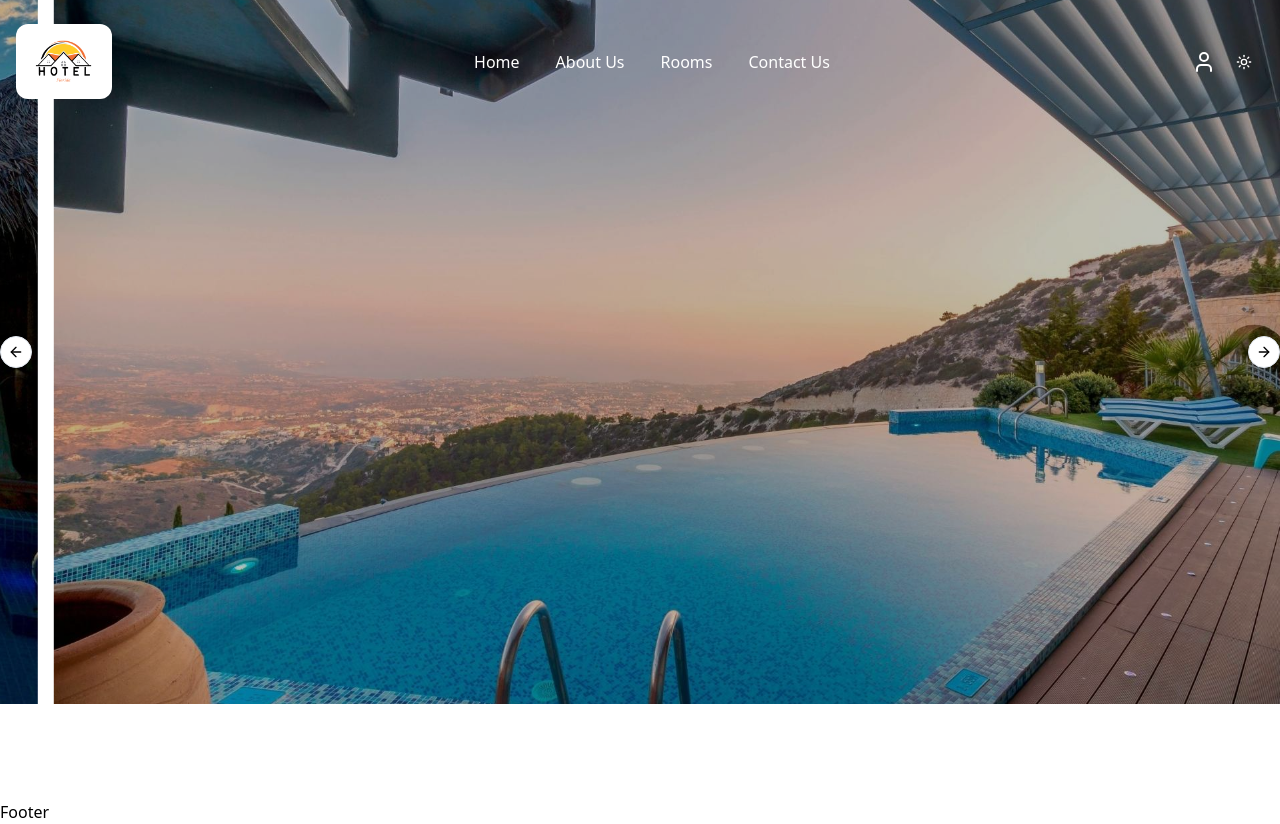
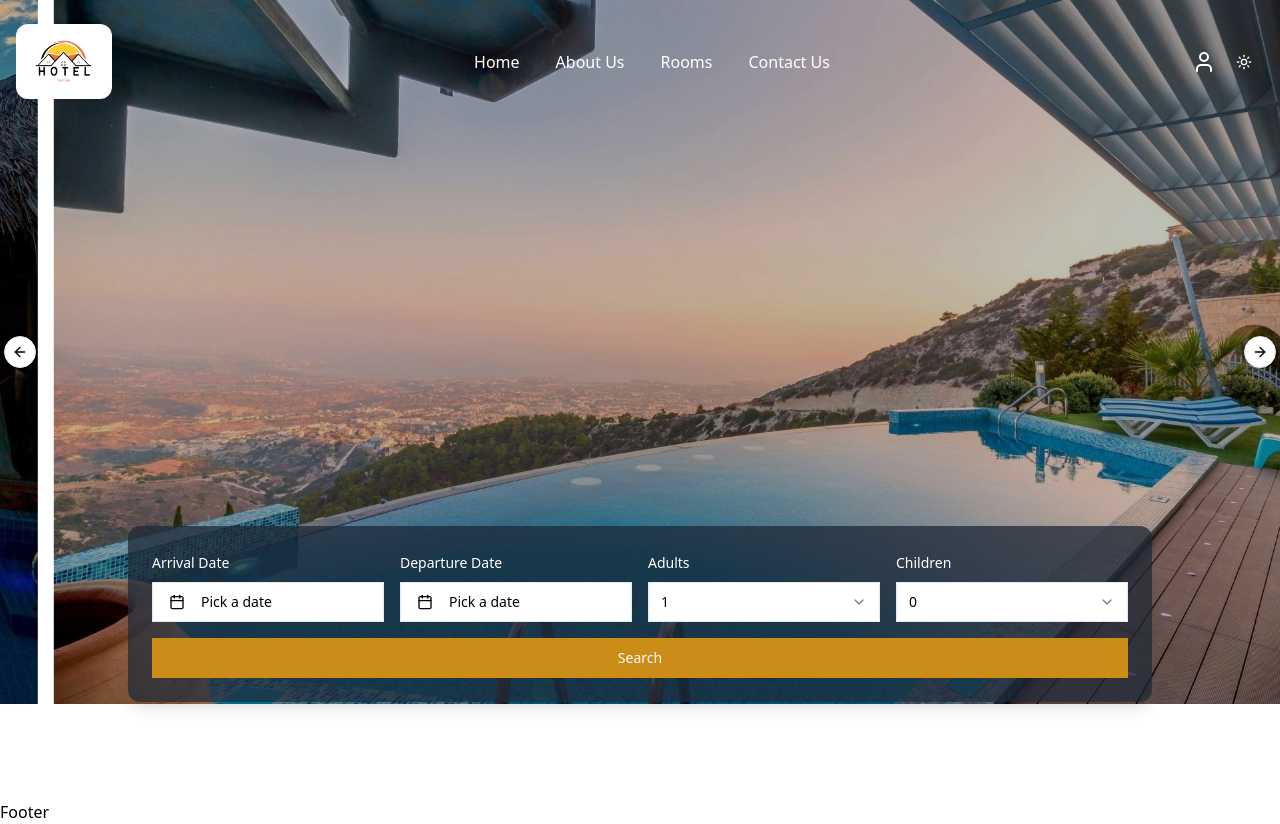
Before and after one commit to hakan-gul/hotel-booking, a Next.js app: page / in a window 1280 px wide. Built offline with nearby package versions, Linux system fonts and the light colour scheme.

Commit message:
Hero-form-added

```diff
--- a/app/(routes)/_components/Hero.tsx
+++ b/app/(routes)/_components/Hero.tsx
@@ -12,6 +12,7 @@ import {
 import { SliderImage } from '@/constans'
 import Image from 'next/image'
 import ImageWaves from '@/components/ImageWaves'
+import HeroForm from './HeroForm'
 
 
 const Hero = () => {
@@ -43,10 +44,12 @@ const Hero = () => {
                     </CarouselItem>
                ))}
             </CarouselContent>
-            <CarouselPrevious className='left-0'/>
-            <CarouselNext className='right-0'/>
+            <CarouselPrevious className='left-1 top-52 md:top-1/2'/>
+            <CarouselNext className='right-1 top-52 md:top-1/2'/>
         </Carousel>
+        <HeroForm />
     </div>
+
   )
 }
 
--- /dev/null
+++ b/app/(routes)/_components/HeroForm.tsx
@@ -0,0 +1,198 @@
+"use client"
+import React from 'react'
+import { zodResolver } from "@hookform/resolvers/zod"
+import { useForm } from "react-hook-form"
+import { z } from "zod"
+import { Button } from "@/components/ui/button"
+import {
+  Form,
+  FormControl,
+  FormDescription,
+  FormField,
+  FormItem,
+  FormLabel,
+  FormMessage,
+} from "@/components/ui/form"
+import { Input } from "@/components/ui/input"
+import { format } from "date-fns"
+import { Calendar as CalendarIcon } from "lucide-react"
+
+import { cn } from "@/lib/utils"
+import { Calendar } from "@/components/ui/calendar"
+import {
+  Popover,
+  PopoverContent,
+  PopoverTrigger,
+} from "@/components/ui/popover"
+
+import {
+    Select,
+    SelectContent,
+    SelectGroup,
+    SelectItem,
+    SelectLabel,
+    SelectTrigger,
+    SelectValue,
+  } from "@/components/ui/select"
+
+
+const formSchema = z.object({
+    arrivalDate : z.date().refine((date)=> !!date, {message: 'Arrival date is required'}),
+    departureDate : z.date().refine((date)=> !!date, {message: 'Departure date is required'}),
+    adults : z.string().min(1, {message: 'Select number of adult'}),
+    children : z.string().min(0, {message: 'Select number of child'}),
+})
+
+const HeroForm = () => {
+const form = useForm<z.infer<typeof formSchema>>({
+    resolver: zodResolver(formSchema),
+    defaultValues: {
+        arrivalDate: undefined,
+        departureDate: undefined,
+        adults: '1',
+        children: '0',
+    },
+    })
+
+    function onSubmit(data: z.infer<typeof formSchema>) {
+        console.log(data)
+    }
+  return (
+    <div className='absolute -bottom-56 md:bottom-[-40px] lg:bottom-[-190px] w-full flex justify-center'>
+        <div className='mx-5 lg:mx-auto container justify-center flex'>
+            <div className='bg-gray-800 bg-opacity-75 p-6 w-full max-w-5xl shadow-lg rounded-xl'>
+            <Form {...form}>
+                <form onSubmit={form.handleSubmit(onSubmit)} className="grid grid-cols-1 md:grid-cols-4 gap-4 top">
+
+                    <FormField
+                    control={form.control}
+                    name="arrivalDate"
+                    render={({ field }) => (
+                        <FormItem>
+                        <FormLabel className='validationLabel'>Arrival Date</FormLabel>
+                        <FormControl>
+                            <Popover>
+                                <PopoverTrigger asChild>
+                                    <Button
+                                    variant={"outline"}
+                                    className={cn(
+                                        "w-full justify-start text-left font-normal",
+                                        !field.value && "text-muted-foreground"
+                                    )}
+                                    >
+                                    <CalendarIcon className="mr-2 h-4 w-4" />
+                                    {field.value ? format(field.value, "PPP") : <span>Pick a date</span>}
+                                    </Button>
+                                </PopoverTrigger>
+                                <PopoverContent className="w-auto p-0">
+                                    <Calendar
+                                    mode="single"
+                                    selected={field.value}
+                                    onSelect={(date) => field.onChange(date)}
+                                    initialFocus
+                                    />
+                                </PopoverContent>
+                            </Popover>
+                        </FormControl>
+                        <FormMessage className='validationError'/>
+                        </FormItem>
+                    )}
+                    />
+
+                    <FormField
+                    control={form.control}
+                    name="departureDate"
+                    render={({ field }) => (
+                        <FormItem>
+                        <FormLabel className='validationLabel'>Departure Date</FormLabel>
+                        <FormControl>
+                            <Popover>
+                                <PopoverTrigger asChild>
+                                    <Button
+                                    variant={"outline"}
+                                    className={cn(
+                                        "w-full justify-start text-left font-normal",
+                                        !field.value && "text-muted-foreground"
+                                    )}
+                                    >
+                                    <CalendarIcon className="mr-2 h-4 w-4" />
+                                    {field.value ? format(field.value, "PPP") : <span>Pick a date</span>}
+                                    </Button>
+                                </PopoverTrigger>
+                                <PopoverContent className="w-auto p-0">
+                                    <Calendar
+                                    mode="single"
+                                    selected={field.value}
+                                    onSelect={(date) => field.onChange(date)}
+                                    initialFocus
+                                    />
+                                </PopoverContent>
+                            </Popover>
+                        </FormControl>
+                        <FormMessage className='validationError'/>
+                        </FormItem>
+                    )}
+                    />
+
+                    <FormField
+                    control={form.control}
+                    name="adults"
+                    render={({ field }) => (
+                        <FormItem>
+                        <FormLabel className='validationLabel'>Adults</FormLabel>
+                        <Select value={field.value} onValueChange={field.onChange}>
+                            <SelectTrigger className="w-full">
+                                <SelectValue placeholder="Adults" />
+                            </SelectTrigger>
+                            <SelectContent>
+                                <SelectGroup>
+                                <SelectItem value="1">1</SelectItem>
+                                <SelectItem value="2">2</SelectItem>
+                                <SelectItem value="3">3</SelectItem>
+                                <SelectItem value="4">4</SelectItem>
+                                <SelectItem value="5">5</SelectItem>
+                                <SelectItem value="6">6</SelectItem>
+                                </SelectGroup>
+                            </SelectContent>
+                        </Select>
+                        <FormMessage className='validationError'/>
+                        </FormItem>
+                    )}
+                    />
+
+                    <FormField
+                    control={form.control}
+                    name="children"
+                    render={({ field }) => (
+                        <FormItem>
+                        <FormLabel className='validationLabel'>Children</FormLabel>
+                        <Select value={field.value} onValueChange={field.onChange}>
+                            <SelectTrigger className="w-full">
+                                <SelectValue placeholder="Children" />
+                            </SelectTrigger>
+                            <SelectContent>
+                                <SelectGroup>
+                                <SelectItem value="0">0</SelectItem>
+                                <SelectItem value="1">1</SelectItem>
+                                <SelectItem value="2">2</SelectItem>
+                                <SelectItem value="3">3</SelectItem>
+                                <SelectItem value="4">4</SelectItem>
+                                <SelectItem value="5">5</SelectItem>
+                                <SelectItem value="6">6</SelectItem>
+                                </SelectGroup>
+                            </SelectContent>
+                        </Select>
+                        <FormMessage className='validationError'/>
+                        </FormItem>
+                    )}
+                    />
+                    <Button variant={'mybutton'} className='col-span-1 md:col-span-4' type="submit">Search</Button>
+                </form>
+            </Form>
+            </div>
+        </div>
+    </div>
+  )
+}
+
+export default HeroForm
--- a/app/globals.css
+++ b/app/globals.css
@@ -5,3 +5,11 @@
 .bgone{
     @apply bg-white dark:bg-mydark2 !important
 }
+
+.validationLabel{
+    @apply text-white dark:text-white !important
+}
+
+.validationError{
+    @apply text-red-500 dark:text-red-400 !important
+}
--- a/components/ui/button.tsx
+++ b/components/ui/button.tsx
@@ -18,6 +18,8 @@ const buttonVariants = cva(
           "bg-slate-100 text-slate-900 hover:bg-slate-100/80 dark:bg-slate-800 dark:text-slate-50 dark:hover:bg-slate-800/80",
         ghost: "hover:bg-slate-100 hover:text-slate-900 dark:hover:bg-slate-800 dark:hover:text-slate-50",
         link: "text-slate-900 underline-offset-4 hover:underline dark:text-slate-50",
+        mybutton: "bg-mylight2 text-white dark:bg-mylight2 dark:text-white hover:brightness-125 dark:hover:brightness-125 transition duration-300",
+
       },
       size: {
         default: "h-10 px-4 py-2",
```
